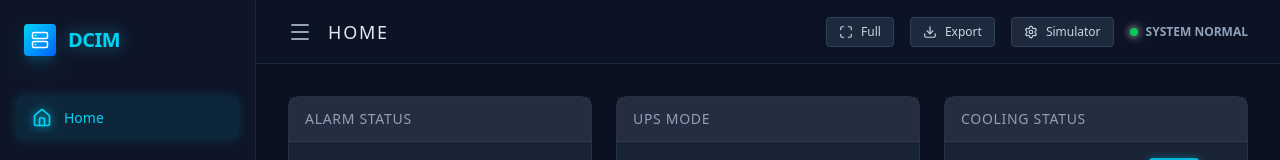
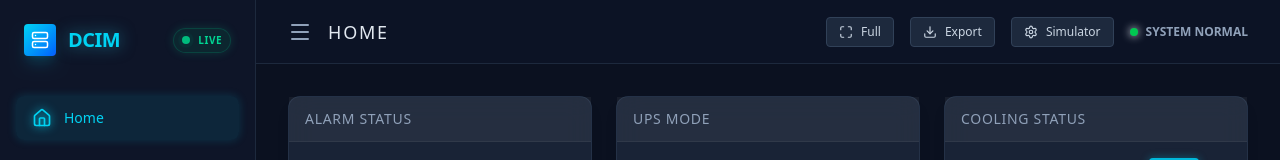
Before and after one commit to divvv19/dcim_dashboard, a React (Vite) app: page / in a window 1280 px wide. Shown: the top 160 px of the page. Built offline with nearby package versions, Linux system fonts and the light colour scheme.

Commit message:
feat: add live heartbeat indicator to sidebar

```diff
--- a/src/DCIM.jsx
+++ b/src/DCIM.jsx
@@ -609,6 +609,13 @@ export default function DCIM_Preview() {
                 <div className="p-6 flex items-center gap-3">
                     <div className="w-8 h-8 rounded bg-linear-to-br from-cyan-400 to-blue-600 flex items-center justify-center shadow-lg shadow-cyan-500/20"><Server className="text-white" size={18} /></div>
                     <h1 className="text-xl font-bold tracking-tight text-cyan-400 drop-shadow-[0_0_8px_rgba(34,211,238,0.5)]">DCIM</h1>
+                    <div className="ml-auto flex items-center gap-2 bg-emerald-500/10 px-2 py-1 rounded-full border border-emerald-500/20 shadow-[0_0_10px_rgba(16,185,129,0.2)]">
+                        <span className="relative flex h-2 w-2">
+                            <span className="animate-ping absolute inline-flex h-full w-full rounded-full bg-emerald-400 opacity-75"></span>
+                            <span className="relative inline-flex rounded-full h-2 w-2 bg-emerald-500"></span>
+                        </span>
+                        <span className="text-[10px] font-bold text-emerald-400 tracking-wider">LIVE</span>
+                    </div>
                 </div>
                 <nav className="flex-1 px-4 py-4 space-y-2">
                     {[{ id: 'home', label: 'Home', icon: Home }, { id: 'cooling', label: 'Cooling', icon: Fan }, { id: 'ups', label: 'UPS Power', icon: Zap }, { id: 'pdu', label: 'PDU', icon: Plug }, { id: 'environment', label: 'Environment', icon: Droplets }].map(item => (
```
